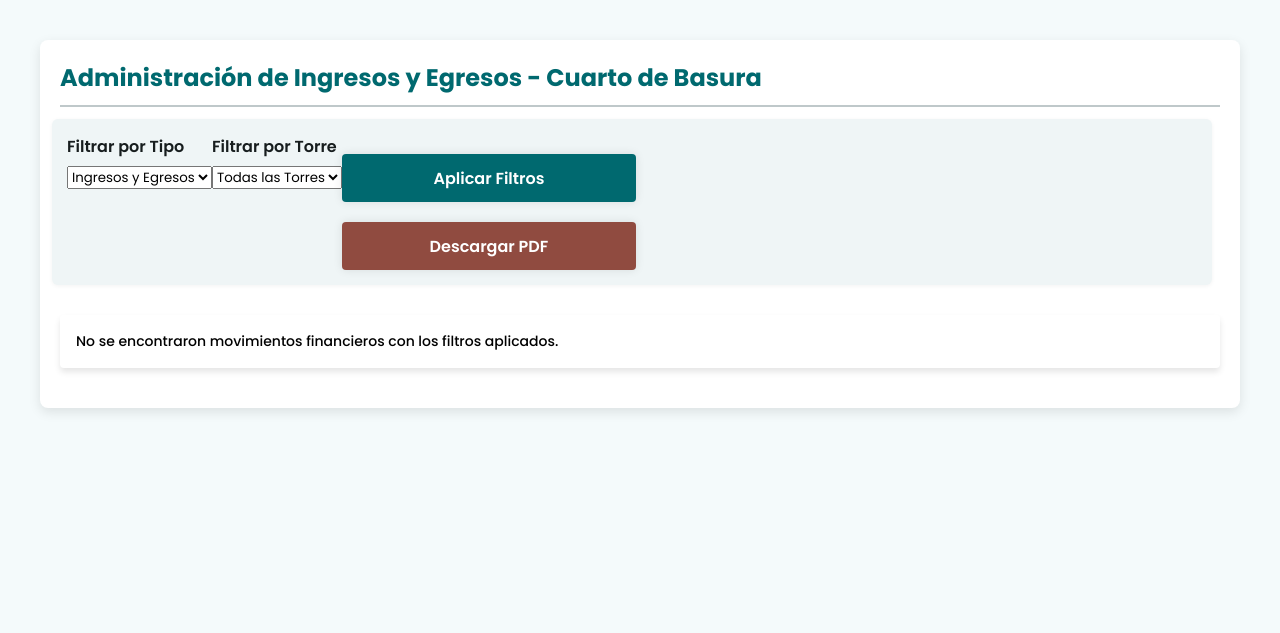
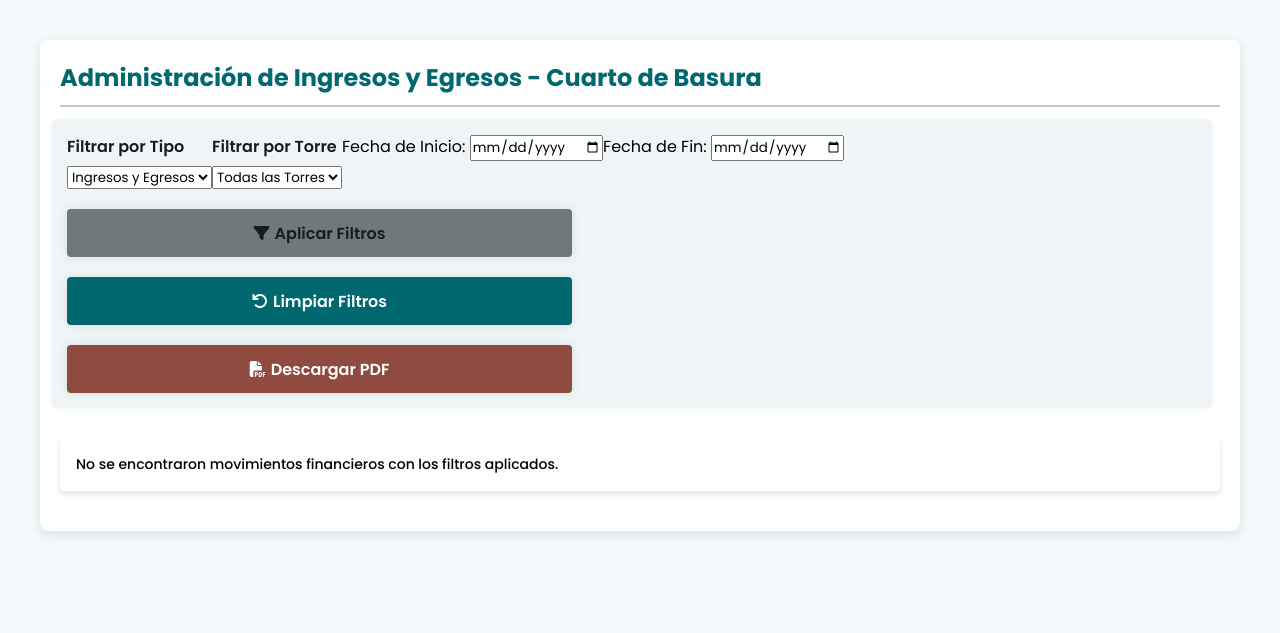
Before and after one commit to AleDzz18/CommunityService, a Django app: page /finanzas/basura/ in a window 1280 px wide. Shown: the top 633 px of the page. Run offline with Django 5.2, Linux system fonts and the light colour scheme; data that the repository does not hold is empty.

Commit message:
Nuevo Filtro y Listo funcion de descargar PDF

```diff
--- a/App_Home/forms.py
+++ b/App_Home/forms.py
@@ -145,3 +145,31 @@ class FormularioPerfilUsuario(forms.ModelForm):
         if commit:
             user.save()
         return user
+
+# Formulario para filtrar Movimientos Financieros por fechas
+class FormularioFiltroMovimientos(forms.Form):
+    fecha_inicio = forms.DateField(
+        required=False,
+        label='Fecha de Inicio',
+        # Utilizamos 'type': 'date' para el selector de calendario HTML5
+        widget=forms.DateInput(attrs={'type': 'date', 'class': 'form-control'})
+    )
+    fecha_fin = forms.DateField(
+        required=False,
+        label='Fecha de Fin',
+        widget=forms.DateInput(attrs={'type': 'date', 'class': 'form-control'})
+    )
+
+    def clean(self):
+        cleaned_data = super().clean()
+        fecha_inicio = cleaned_data.get('fecha_inicio')
+        fecha_fin = cleaned_data.get('fecha_fin')
+
+        # Validación: La fecha de inicio no puede ser posterior a la fecha de fin.
+        if fecha_inicio and fecha_fin and fecha_inicio > fecha_fin:
+            # Usamos add_error para mostrar el mensaje junto al campo.
+            msg = 'La fecha de inicio no puede ser posterior a la fecha de fin.'
+            self.add_error('fecha_inicio', msg)
+            self.add_error('fecha_fin', msg)
+
+        return cleaned_data
--- a/App_Home/templates/finanzas/listado_movimientos.html
+++ b/App_Home/templates/finanzas/listado_movimientos.html
@@ -25,9 +25,41 @@
                 </select>
             </div>
 
-            <div class="col-md-4 d-flex align-items-end justify-content-end">
-                <button type="submit" class="btn btn-primary me-2 flex-fill">Aplicar Filtros</button>
-                <a href="{% url 'descargar_pdf' categoria_slug=categoria_slug %}{{ request.GET.urlencode|default:'' }}" class="btn btn-danger flex-fill">Descargar PDF</a>
+            {# FILTRO 3: FECHA DE INICIO (NUEVO) #}
+            <div class="col-md-4">
+                {# Usamos label_tag para el label, ya que estamos iterando un forms.Form #}
+                {{ filtro_form.fecha_inicio.label_tag }}
+                {{ filtro_form.fecha_inicio }}
+                {% for error in filtro_form.fecha_inicio.errors %}
+                    <div class="text-danger small">{{ error }}</div>
+                {% endfor %}
+            </div>
+
+            {# FILTRO 4: FECHA DE FIN (NUEVO) #}
+            {# Este campo podría pasar a una nueva línea si el diseño actual usa los 12 espacios (col-12) en la cuadrícula de Bootstrap #}
+            <div class="col-md-4">
+                {{ filtro_form.fecha_fin.label_tag }}
+                {{ filtro_form.fecha_fin }}
+                {% for error in filtro_form.fecha_fin.errors %}
+                    <div class="text-danger small">{{ error }}</div>
+                {% endfor %}
+            </div>
+            {# ------------------------------------------------------------------------------------------------ #}
+
+            {# BOTONES DE ACCIÓN #}
+            <div class="col-12 mt-3">
+                <button type="submit" class="btn btn-secondary me-2">
+                    <i class="fas fa-filter"></i> Aplicar Filtros
+                </button>
+                {# Opcional: Botón para Limpiar Filtros #}
+                <a href="{% url 'ver_finanzas' categoria_slug=categoria_slug %}" class="btn btn-outline-secondary">
+                    <i class="fas fa-undo"></i> Limpiar Filtros
+                </a>
+
+                {# ENLACE DE DESCARGA DE PDF - CRÍTICO: PASAR TODOS LOS FILTROS DE LA URL ACTUAL #}
+                <a href="{% url 'descargar_pdf' categoria_slug=categoria_slug %}?{{ request.GET.urlencode }}" class="btn btn-danger float-end">
+                    <i class="fas fa-file-pdf"></i> Descargar PDF
+                </a>
             </div>
         </form>
 
--- a/App_Home/views.py
+++ b/App_Home/views.py
@@ -8,8 +8,12 @@ from django.http import HttpResponse # Importación para manejar la respuesta de
 from django.utils import timezone # Importación para manejar la fecha/hora actual
 # Importaciones para generar PDF (Reportlab)
 from reportlab.pdfgen import canvas
-from reportlab.lib.pagesizes import letter
-from .forms import FormularioCreacionUsuario, FormularioPerfilUsuario
+from reportlab.lib.pagesizes import letter, A4
+from reportlab.lib import colors
+from reportlab.platypus import SimpleDocTemplate, Table, TableStyle, Paragraph # <-- CRÍTICO
+from reportlab.lib.styles import getSampleStyleSheet # <-- CRÍTICO
+from reportlab.lib.units import inch
+from .forms import FormularioCreacionUsuario, FormularioPerfilUsuario, FormularioFiltroMovimientos
 from .models import CustomUser, Tower, MovimientoFinanciero # Importación de los nuevos modelos
 from decimal import Decimal
 
@@ -91,12 +95,11 @@ def vista_registro(request):
         if formulario.is_valid():
             usuario = formulario.save(commit=False)
 
-            # ❌ LÍNEA ELIMINADA: usuario.is_active = False
             # El usuario DEBE estar activo (True) para que autenticar_login funcione.
             # Por defecto, Django lo guarda como is_active=True.
             usuario.save()
 
-            # 🔑 PASO CRÍTICO: Iniciar sesión y redirigir al perfil.
+            # PASO CRÍTICO: Iniciar sesión y redirigir al perfil.
             autenticar_login(request, usuario)
 
             messages.success(request, f'Cuenta creada exitosamente para {usuario.username}. Por favor, complete su perfil.')
@@ -131,7 +134,7 @@ def vista_completar_perfil(request, user_id):
         messages.info(request, "Su perfil ya está completo.")
         return redirect('url_dashboard')
 
-    # ❌ LÍNEA ELIMINADA: Ya no verificamos if usuario.is_active, sino la cédula.
+    # LÍNEA ELIMINADA: Ya no verificamos if usuario.is_active, sino la cédula.
 
     if request.method == 'POST':
         formulario = FormularioPerfilUsuario(request.POST, instance=usuario)
@@ -290,6 +293,23 @@ def ver_ingresos_egresos(request, categoria_slug):
     if torre_id and torre_id.isdigit():
         movimientos_query = movimientos_query.filter(tower__id=int(torre_id))
 
+    # -----------------------------------------------------------
+    # ⚠️ AÑADIR NUEVO FILTRO POR RANGO DE FECHAS (Aquí están los cambios)
+    # -----------------------------------------------------------
+    filtro_form = FormularioFiltroMovimientos(request.GET)
+
+    if filtro_form.is_valid():
+        fecha_inicio = filtro_form.cleaned_data.get('fecha_inicio')
+        fecha_fin = filtro_form.cleaned_data.get('fecha_fin')
+
+        if fecha_inicio:
+            # Filtrar movimientos donde la fecha es MAYOR O IGUAL a la fecha de inicio
+            movimientos_query = movimientos_query.filter(fecha__gte=fecha_inicio)
+
+        if fecha_fin:
+            # Filtrar movimientos donde la fecha es MENOR O IGUAL a la fecha de fin
+            movimientos_query = movimientos_query.filter(fecha__lte=fecha_fin)
+
     # 4. Cálculo del Saldo Acumulado
     movimientos_con_saldo = []
     saldo_acumulado = 0
@@ -338,6 +358,7 @@ def ver_ingresos_egresos(request, categoria_slug):
         'tipo_seleccionado': tipo_filtro,
         'torre_seleccionada_id': torre_id,
         'categoria_slug': categoria_slug, # Para el botón de descarga
+        'filtro_form': filtro_form, # Formulario de filtro para la plantilla
     }
 
     return render(request, 'finanzas/listado_movimientos.html', context)
@@ -345,36 +366,145 @@ def ver_ingresos_egresos(request, categoria_slug):
 def descargar_pdf(request, categoria_slug):
     """
     Genera y descarga el archivo PDF con la información financiera filtrada.
-    NOTA: Esta función es un esqueleto (placeholder). Necesitará la lógica
-    para generar la tabla de datos completa en Reportlab.
     """
-
-    # Aquí debería replicarse la lógica de filtrado de 'ver_ingresos_egresos'
-    # para que el PDF refleje los filtros aplicados por el usuario.
-
+    # 1. Definir la categoría, título y campo de monto (monto_field)
     if categoria_slug == 'condominio':
+        categoria_filtro = 'CON'
         titulo = 'Reporte Financiero - Condominio'
+        monto_field = 'monto_condominio'
     elif categoria_slug == 'basura':
+        categoria_filtro = 'BAS'
         titulo = 'Reporte Financiero - Cuarto de Basura'
+        monto_field = 'monto_basura'
     else:
+        # Redireccionar si el slug es inválido
         return redirect('url_dashboard')
 
+    # 2. Obtener QuerySet Base
+    movimientos_query = MovimientoFinanciero.objects.filter(categoria=categoria_filtro).select_related('tower').order_by('fecha', 'id')
+
+    # 3. FILTROS POR TIPO Y TORRE (Lógica existente)
+    tipo_filtro = request.GET.get('tipo', 'AMBOS')
+    if tipo_filtro == 'INGRESOS':
+        movimientos_query = movimientos_query.filter(tipo='ING')
+    elif tipo_filtro == 'EGRESOS':
+        movimientos_query = movimientos_query.filter(tipo='EGR')
+
+    torre_id = request.GET.get('torre')
+    if torre_id and torre_id.isdigit():
+        movimientos_query = movimientos_query.filter(tower__id=int(torre_id))
+
+    # 4. 🚀 APLICAR FILTRO POR RANGO DE FECHAS (NUEVO)
+    filtro_form = FormularioFiltroMovimientos(request.GET)
+
+    if filtro_form.is_valid():
+        fecha_inicio = filtro_form.cleaned_data.get('fecha_inicio')
+        fecha_fin = filtro_form.cleaned_data.get('fecha_fin')
+
+        if fecha_inicio:
+            # Filtrar movimientos donde la fecha es MAYOR O IGUAL a la fecha de inicio
+            movimientos_query = movimientos_query.filter(fecha__gte=fecha_inicio)
+
+        if fecha_fin:
+            # Filtrar movimientos donde la fecha es MENOR O IGUAL a la fecha de fin
+            movimientos_query = movimientos_query.filter(fecha__lte=fecha_fin)
+
+    # --- FIN Lógica de Filtrado ---
+
+    # 5. Configuración de la Respuesta HTTP
     response = HttpResponse(content_type='application/pdf')
-    # Añadir fecha al nombre del archivo
-    response['Content-Disposition'] = f'attachment; filename="Reporte_{categoria_slug}_{timezone.now().strftime("%Y%m%d")}.pdf"'
+    response['Content-Disposition'] = f'attachment; filename=\"Reporte_{categoria_slug}_{timezone.now().strftime("%Y%m%d")}.pdf\"'
 
-    p = canvas.Canvas(response, pagesize=letter)
-    width, height = letter
+    # 6. Preparación del documento PDF con SimpleDocTemplate
+    doc = SimpleDocTemplate(response, pagesize=letter, topMargin=inch/2, bottomMargin=inch/2, leftMargin=inch/2, rightMargin=inch/2)
+    styles = getSampleStyleSheet()
+    Story = []
 
-    # Contenido Básico del PDF
-    p.setFont("Helvetica-Bold", 16)
-    p.drawString(50, height - 50, titulo)
+    # --- 7. Encabezado del Reporte ---
+    Story.append(Paragraph(f'<font size="16"><b>{titulo}</b></font>', styles['h1']))
+    Story.append(Paragraph(f'<font size="10">Generado el: {timezone.now().strftime("%d/%m/%Y a las %H:%M")}</font>', styles['Normal']))
+    Story.append(Paragraph('<br/>', styles['Normal']))
 
-    p.setFont("Helvetica", 12)
-    p.drawString(50, height - 70, f"Fecha de Generación: {timezone.now().strftime('%d/%m/%Y %H:%M')}")
-    p.drawString(50, height - 90, "¡IMPORTANTE! Los datos filtrados irán aquí.")
-    p.drawString(50, height - 110, "Lógica pendiente: Generación de la tabla de movimientos.")
+    # Info de Filtros (para mostrar qué se filtró)
+    filtro_info_text = f"<b>Tipo:</b> {tipo_filtro} | <b>Torre ID:</b> {torre_id if torre_id else 'Todas'}"
 
-    p.showPage()
-    p.save()
+    # Detalle de Fechas
+    f_i = filtro_form.cleaned_data.get('fecha_inicio')
+    f_f = filtro_form.cleaned_data.get('fecha_fin')
+
+    fecha_text = "Todo el Historial"
+    if f_i or f_f:
+        inicio_str = f_i.strftime('%d/%m/%Y') if f_i else 'Inicio'
+        fin_str = f_f.strftime('%d/%m/%Y') if f_f else 'Fin'
+        fecha_text = f"{inicio_str} hasta {fin_str}"
+
+    filtro_info_text += f" | <b>Rango de Fechas:</b> {fecha_text}"
+
+    Story.append(Paragraph(f'<font size="10">{filtro_info_text}</font>', styles['Normal']))
+    Story.append(Paragraph('<br/>', styles['Normal']))
+
+    # --- 8. Preparación de la Tabla de Datos ---
+
+    # Cabecera de la tabla
+    data = [
+        ['Fecha', 'Descripción', 'Torre', 'Tasa BCV', 'Ingreso (Bs.)', 'Egreso (Bs.)', 'Saldo Acumulado (Bs.)']
+    ]
+
+    # Inicializar Saldo Acumulado (Decimal para precisión)
+    saldo_acumulado = Decimal(0.00)
+
+    for mov in movimientos_query:
+        # ✅ USO DE monto_field para acceder al campo correcto (condominio o basura)
+        monto = getattr(mov, monto_field)
+
+        ingreso = ''
+        egreso = ''
+
+        if mov.tipo == 'ING':
+            saldo_acumulado += monto
+            ingreso = f"{monto:,.2f}" # Formato de moneda
+        elif mov.tipo == 'EGR':
+            saldo_acumulado -= monto
+            egreso = f"({monto:,.2f})" # Usamos paréntesis para egresos
+
+        nombre_torre = mov.tower.nombre if mov.tower else 'General'
+        tasa_bcv_str = f"{mov.tasa_bcv:,.2f}"
+
+        data.append([
+            mov.fecha.strftime('%d/%m/%Y'),
+            mov.descripcion,
+            nombre_torre,
+            tasa_bcv_str,
+            ingreso,
+            egreso,
+            f"{saldo_acumulado:,.2f}",
+        ])
+
+    # --- 9. Creación y Estilo de la Tabla ---
+
+    # Anchos de columna
+    table_col_widths = [1.0*inch, 2.5*inch, 0.7*inch, 0.7*inch, 1.0*inch, 1.0*inch, 1.4*inch]
+
+    table = Table(data, colWidths=table_col_widths)
+
+    table.setStyle(TableStyle([
+        ('BACKGROUND', (0, 0), (-1, 0), colors.HexColor('#2c3e50')),
+        ('TEXTCOLOR', (0, 0), (-1, 0), colors.whitesmoke),
+        ('ALIGN', (0, 0), (3, -1), 'LEFT'),
+        ('ALIGN', (4, 1), (-1, -1), 'RIGHT'), # Alineación derecha para montos y saldo
+        ('FONTNAME', (0, 0), (-1, 0), 'Helvetica-Bold'),
+        ('BOTTOMPADDING', (0, 0), (-1, 0), 12),
+        ('BACKGROUND', (0, 1), (-1, -1), colors.HexColor('#f7f7f7')),
+        ('GRID', (0, 0), (-1, -1), 0.5, colors.grey),
+        ('FONTSIZE', (0, 0), (-1, -1), 9),
+    ]))
+
+    Story.append(table)
+
+    # --- 10. Saldo Total Final ---
+    Story.append(Paragraph('<br/><br/>', styles['Normal']))
+    Story.append(Paragraph(f'<font size="14"><b>SALDO FINAL CALCULADO: Bs. {saldo_acumulado:,.2f}</b></font>', styles['h2']))
+
+    # 11. Construir el PDF
+    doc.build(Story)
     return response
```
